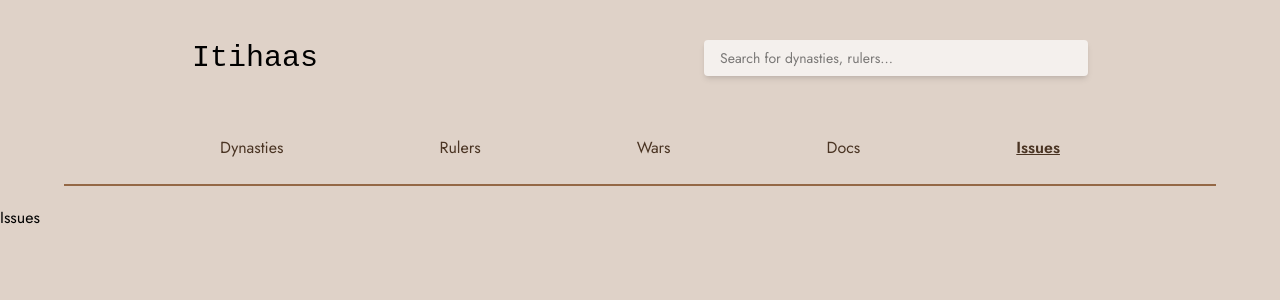
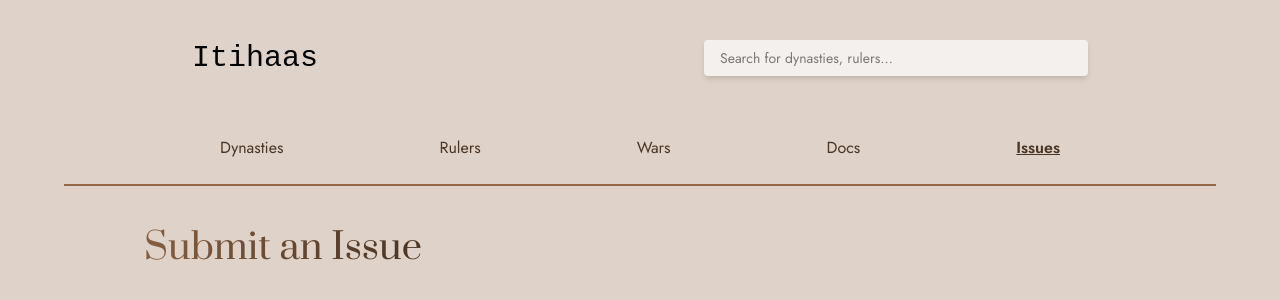
Before and after one commit to sunillshastry/itihaas-client, a React (Vite) app: page /issues in a window 1280 px wide. Shown: the top 300 px of the page. Built offline with nearby package versions, Linux system fonts and the light colour scheme; no server answers; a web font is replaced by a local one.

Commit message:
Wrap MainContainer around Issues page

```diff
--- a/src/pages/Issues.jsx
+++ b/src/pages/Issues.jsx
@@ -1,12 +1,14 @@
+import MainContainer from '../components/MainContainer';
 import Navbar from '../components/Navbar';
+import PrimaryHeader from '../components/PrimaryHeader';
 
 function Issues() {
 	return (
 		<>
 			<Navbar />
-			<main>
-				<h1>Issues</h1>
-			</main>
+			<MainContainer>
+				<PrimaryHeader>Submit an Issue</PrimaryHeader>
+			</MainContainer>
 		</>
 	);
 }
```
